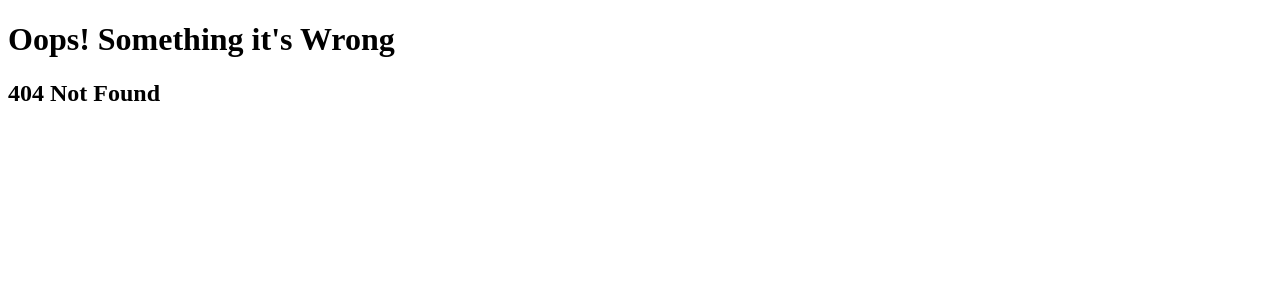
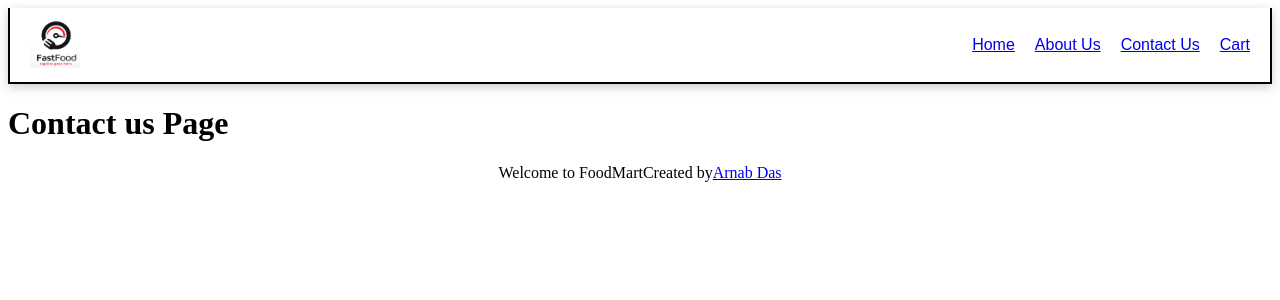
Before and after one commit to Arnab7456/Foodvilla, a React (Vite) app: page /contact in a window 1280 px wide. Before the commit this address had no page. Shown: the top 300 px of the page. Built offline with nearby package versions, Linux system fonts and the light colour scheme.

Commit message:
update 1.4

```diff
--- a/src/App.js
+++ b/src/App.js
@@ -35,10 +35,10 @@ import ReactDOM from "react-dom/client";
 import Header from "./Components/Header";
 import Body from "./components/Body";
 import Footer from "./Components/Footer";
-import { createBrowserRouter, RouterProvider} from "react-router-dom";
+import { createBrowserRouter, Outlet, RouterProvider} from "react-router-dom";
 import About from "./Components/About";
-import Arnab from "./Components/Arnab";
 import Error from "./Components/Error";
+import Contact from "./Components/Contact";
 
 
 /* My Food App structure will look like this,
@@ -66,7 +66,13 @@ const AppLayout = () => {
   return (
     <>
       <Header />
+      {/* <About />
       <Body />
+      <Contact />
+      {Outlet}
+      */
+      }
+      <Outlet />
       <Footer />
     </>
   );
@@ -77,16 +83,21 @@ const appRouter = createBrowserRouter([
   {
     path: "/",
     element: <AppLayout />,
-    errorElement: <Error />
-
+    errorElement: <Error />,
+    children: [
+      {
+        path: "/",
+        element: <Body />
       },
       {
         path: "/about",
         element: <About />
       },
       {
-    path: "/arnab",
-    element: <Arnab />
+        path: "/contact",
+        element: <Contact />
+      },
+    ],
   },
 ])
 
--- /dev/null
+++ b/src/Components/Contact.js
@@ -0,0 +1,11 @@
+import React from 'react'
+
+const Contact = () => {
+  return (
+    <div>
+      <h1>Contact us Page</h1>
+    </div>
+  )
+}
+
+export default Contact
--- a/src/Components/arnab.js
+++ /dev/null
@@ -1,11 +0,0 @@
-import React from 'react'
-
-const arnab = () => {
-  return (
-    <div>
-      <h1>welcome arnab</h1>
-    </div>
-  )
-}
-
-export default arnab
```
Lines whose indentation alone changed are shown as unchanged.
